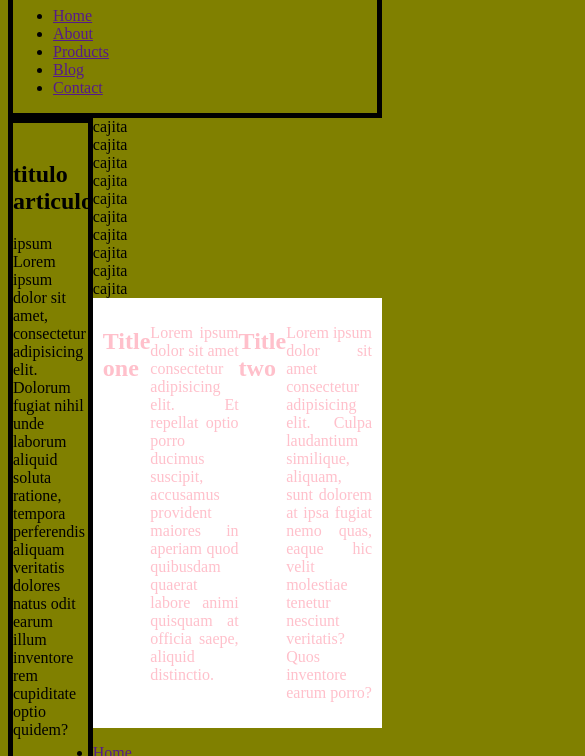
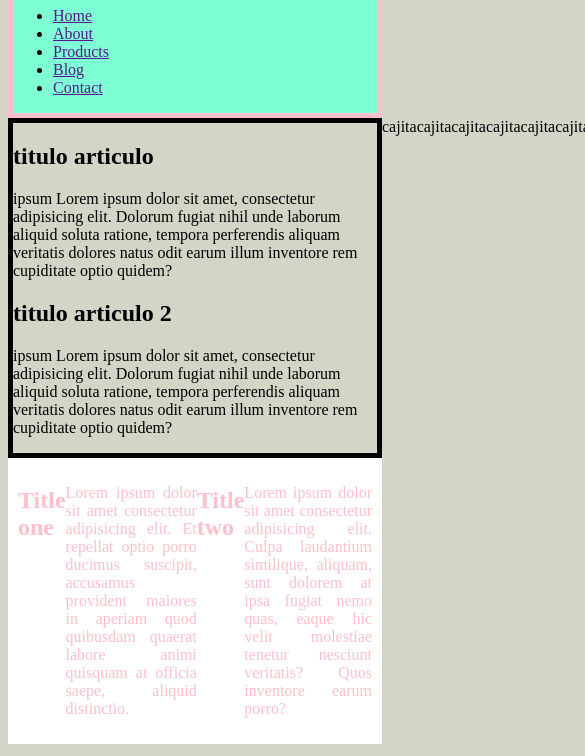
Before and after one commit to MeliAlbu/ejercicioflexbox, a plain HTML site: page ejercicioflexbox/index.html in a window 390 px wide. Shown: the part 86-842 px from the top of the page, 585 px wide, since content can reach past the window. Drawn offline with Linux system fonts and the light colour scheme.

Commit message:
style.css

```diff
--- a/ejercicioflexbox/style.css
+++ b/ejercicioflexbox/style.css
@@ -6,41 +6,66 @@ body {
 
 @media (max-width: 800px) {
  body {
-   background-color: blue;
+   background-color: lightblue;
  }
 
 }
 
 @media (max-width: 425px) {
  body {
-   background-color: olive;
+   background-color: rgb(212, 212, 199);
  }
 }
 
 .header {
-border: 5px solid;
+height: 40%;
+border: 5px solid pink;
 color: black;
+background-color: aquamarine;
+}
+
+.menuprincipal {
+
 }
 
 .section1 {
-  border: 5px solid;
+  display: flex;
+  border: 5px solid black;
   color: black;
   float: left;
-  width: 20%
+  height: 20%;
+  justify-content: center;
+
 }
 
 .articulo1 {
-  display: flex;
-  flex-direction: row-reverse;
+  background: rebeccapurple;
+
 }
 
- .parrafos {
+.articulo2 {
+  border: 5px solid black;
+  height: 40%;
+}
+
+.boxes {
+  display: flex;
+  height: 100 px;
+
+}
+
+.parrafos {
    display: flex;
    flex-direction:row;
    justify-content: space-around;
    color: pink;
+   height: 40%;
    text-align: justify;
    padding: 10px;
    border: pink;
    background-color: white;
  }
+
+.fondo {
+
+ }
```
